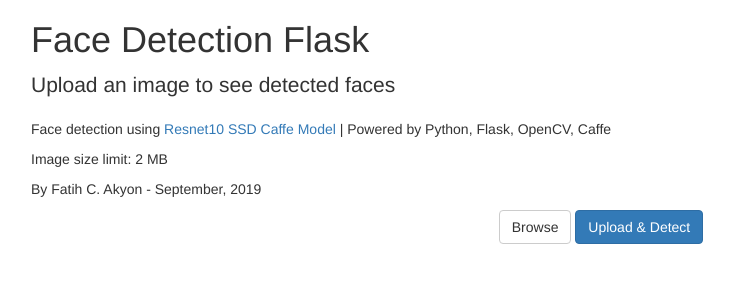
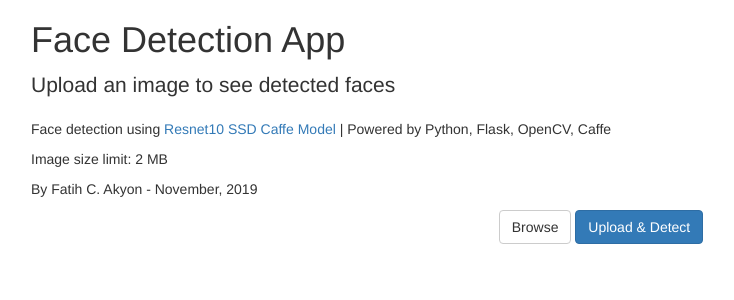
Before and after one commit to fcakyon/face-detection-app-tutorial, a Flask app: page / in a window 1280 px wide. Shown: the top 300 px of the page, without its empty margins (39-773 px from the left). Run offline with Flask 2, Linux system fonts and the light colour scheme; some libraries are stand-ins or nearby versions.

Commit message:
small ui changes

```diff
--- a/templates/index.html
+++ b/templates/index.html
@@ -10,11 +10,11 @@
 
 <div class = "container">
     <div class = "starter-template">
-        <h1>Face Detection Flask</h1>
+        <h1>Face Detection App</h1>
         <p class = "lead"> Upload an image to see detected faces </p>
         <p> Face detection using <a href="https://arxiv.org/pdf/1512.02325.pdf" target="blank"> Resnet10 SSD Caffe Model </a> | Powered by Python, Flask, OpenCV, Caffe </p>
         <p> Image size limit: 2 MB </p>
-        <p> By Fatih C. Akyon - September, 2019 </p>
+        <p> By Fatih C. Akyon - November, 2019 </p>
     </div>
 </div>
 
```
Also changed, not shown: images/webappscreen.jpg.
